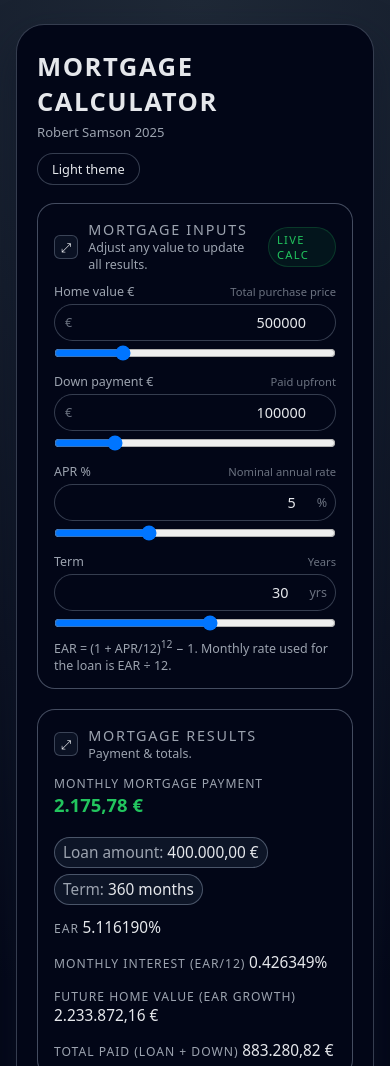
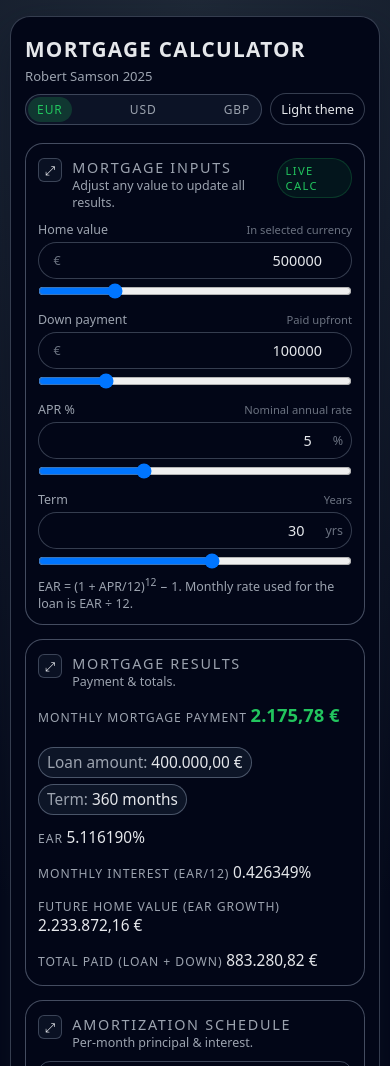
Before and after one commit to exluse-bit/mortgage-calculator, a plain HTML site: page index.html in a window 390 px wide. Shown: the top 1066 px of the page. Drawn offline with nearby package versions, Linux system fonts and the light colour scheme.

Commit message:
Update index.html

```diff
--- a/index.html
+++ b/index.html
@@ -3,8 +3,7 @@
 <head>
   <meta charset="UTF-8" />
   <title>Mortgage Calculations</title>
-  <meta name="viewport" content="width=device-width,
-    td:first-child, initial-scale=1" />
+  <meta name="viewport" content="width=device-width, initial-scale=1" />
   <style>
     :root {
       /* Default: dark theme */
@@ -84,6 +83,12 @@
       color: var(--text-muted);
     }
 
+    .header-controls {
+      display: flex;
+      gap: 8px;
+      align-items: center;
+    }
+
     .theme-toggle {
       padding: 6px 14px;
       border-radius: 999px;
@@ -102,6 +107,42 @@
     .theme-toggle:hover {
       transform: translateY(-1px);
       border-color: var(--accent-soft);
+    }
+
+    .currency-switch {
+      display: inline-flex;
+      align-items: center;
+      gap: 2px;
+      padding: 2px;
+      border-radius: 999px;
+      border: 1px solid var(--border-subtle);
+      background: rgba(15, 23, 42, 0.85);
+    }
+
+    body.light .currency-switch {
+      background: rgba(248, 250, 252, 0.95);
+    }
+
+    .currency-btn {
+      border: none;
+      background: transparent;
+      padding: 4px 9px;
+      font-size: 0.75rem;
+      border-radius: 999px;
+      cursor: pointer;
+      color: var(--text-muted);
+      letter-spacing: 0.08em;
+      text-transform: uppercase;
+      transition: background 0.15s ease, color 0.15s ease, transform 0.1s ease;
+    }
+
+    .currency-btn:hover {
+      transform: translateY(-1px);
+    }
+
+    .currency-btn.active {
+      background: var(--accent-soft);
+      color: var(--accent);
     }
 
     .grid-main {
@@ -222,7 +263,6 @@
       background: #f8fafc;
     }
 
-    /* subtle lift for input shells */
     .input-shell:hover {
       transform: translateY(-2px);
       box-shadow: 0 2px 6px rgba(0, 0, 0, 0.25);
@@ -239,6 +279,11 @@
       font-size: 0.78rem;
       color: #6b7280;
       white-space: nowrap;
+    }
+
+    .currency-prefix {
+      min-width: 1.3em;
+      text-align: center;
     }
 
     input[type="number"],
@@ -456,6 +501,72 @@
         opacity: 1;
       }
     }
+      @media (max-width: 600px) {
+      body {
+        padding: 16px 10px 24px;
+        align-items: stretch;
+        justify-content: flex-start;
+      }
+
+      .app {
+        padding: 18px 14px 18px;
+        border-radius: 20px;
+      }
+
+      .app-header {
+        align-items: flex-start;
+        gap: 8px;
+      }
+
+      .app-header-main h1 {
+        font-size: 1.3rem;
+      }
+
+      .header-controls {
+        width: 100%;
+        justify-content: space-between;
+        flex-wrap: wrap;
+        row-gap: 6px;
+      }
+
+      .currency-switch {
+        flex: 1 1 auto;
+        justify-content: space-between;
+      }
+
+      .theme-toggle {
+        padding-inline: 10px;
+        white-space: nowrap;
+      }
+
+      .card {
+        padding: 14px 12px 12px;
+      }
+
+      .card-header {
+        align-items: flex-start;
+      }
+
+      .grid-main {
+        gap: 14px;
+        margin-bottom: 14px;
+      }
+
+      .grid-secondary {
+        gap: 12px;
+        margin-top: 14px;
+      }
+
+      .table-container {
+        max-height: 220px;
+      }
+
+      /* disable hover lift on touch-sized screens */
+      .card:not(.fullscreen):hover {
+        transform: none;
+        box-shadow: none;
+      }
+    }
   </style>
   <script src="https://cdn.jsdelivr.net/npm/chart.js"></script>
 </head>
@@ -466,7 +577,15 @@
         <h1>Mortgage Calculator</h1>
         <p>Robert Samson 2025</p>
       </div>
-      <button id="theme-toggle" class="theme-toggle" type="button">Light theme</button>
+
+      <div class="header-controls">
+        <div class="currency-switch" aria-label="Currency">
+          <button class="currency-btn active" type="button" data-currency="EUR">EUR</button>
+          <button class="currency-btn" type="button" data-currency="USD">USD</button>
+          <button class="currency-btn" type="button" data-currency="GBP">GBP</button>
+        </div>
+        <button id="theme-toggle" class="theme-toggle" type="button">Light theme</button>
+      </div>
     </header>
 
     <!-- MAIN GRID: Mortgage inputs + results -->
@@ -488,11 +607,11 @@
         <div class="grid-inputs">
           <div class="field">
             <div class="field-label">
-              Home value €
-              <span>Total purchase price</span>
+              Home value
+              <span>In selected currency</span>
             </div>
             <div class="input-shell">
-              <span class="prefix">€</span>
+              <span class="prefix currency-prefix">€</span>
               <input id="home-value" type="number" min="0" step="1000" value="500000" />
             </div>
             <input id="home-value-slider" class="slider" type="range" min="50000" max="2000000" step="5000" value="500000" />
@@ -500,11 +619,11 @@
 
           <div class="field">
             <div class="field-label">
-              Down payment €
+              Down payment
               <span>Paid upfront</span>
             </div>
             <div class="input-shell">
-              <span class="prefix">€</span>
+              <span class="prefix currency-prefix">€</span>
               <input id="down-payment" type="number" min="0" step="1000" value="100000" />
             </div>
             <input id="down-payment-slider" class="slider" type="range" min="0" max="500000" step="5000" value="100000" />
@@ -556,11 +675,11 @@
         <div class="results">
           <p>
             <strong>Monthly mortgage payment</strong>
-            <span id="monthly-payment" class="highlight">€ 0,00</span>
+            <span id="monthly-payment" class="highlight">—</span>
           </p>
 
           <div class="badge-row">
-            <span class="badge">Loan amount: <b id="loan-amount">€ 0,00</b></span>
+            <span class="badge">Loan amount: <b id="loan-amount">—</b></span>
             <span class="badge">Term: <b><span id="months">0</span> months</b></span>
           </div>
 
@@ -574,11 +693,11 @@
           </p>
           <p>
             <strong>Future home value (EAR growth)</strong>
-            <span id="future-value">€ 0,00</span>
+            <span id="future-value">—</span>
           </p>
           <p>
             <strong>Total paid (loan + down)</strong>
-            <span id="total-paid">€ 0,00</span>
+            <span id="total-paid">—</span>
           </p>
         </div>
       </section>
@@ -636,11 +755,25 @@
   </div>
 
   <script>
+    /* ---------- currency config ---------- */
+    var currentCurrency = "EUR";
+
+    var currencyConfig = {
+      EUR: { locale: "de-DE", currency: "EUR", symbol: "€" },
+      USD: { locale: "en-US", currency: "USD", symbol: "$" },
+      GBP: { locale: "en-GB", currency: "GBP", symbol: "£" }
+    };
+
+    function getCurrencyConfig() {
+      return currencyConfig[currentCurrency] || currencyConfig.EUR;
+    }
+
     /* ---------- helpers ---------- */
     function formatCurrency(v) {
-      return v.toLocaleString("de-DE", {
+      var cfg = getCurrencyConfig();
+      return v.toLocaleString(cfg.locale, {
         style: "currency",
-        currency: "EUR",
+        currency: cfg.currency,
         minimumFractionDigits: 2,
         maximumFractionDigits: 2
       });
@@ -652,6 +785,30 @@
       var raw = typeof el.value === "string" ? el.value.replace(",", ".") : el.value;
       var val = parseFloat(raw);
       return isNaN(val) ? 0 : val;
+    }
+
+    function applyCurrencyUI() {
+      // update currency prefix symbols
+      var cfg = getCurrencyConfig();
+      document.querySelectorAll(".currency-prefix").forEach(function (el) {
+        el.textContent = cfg.symbol;
+      });
+
+      // update toggle button active state
+      document.querySelectorAll(".currency-btn").forEach(function (btn) {
+        var code = btn.getAttribute("data-currency");
+        btn.classList.toggle("active", code === currentCurrency);
+      });
+
+      // re-render all currency values with new formatting
+      updateMortgage();
+
+      // persist selection
+      try {
+        localStorage.setItem("currencyCode", currentCurrency);
+      } catch (e) {
+        // ignore storage errors
+      }
     }
 
     /* ---------- mortgage calc + amortization ---------- */
@@ -684,6 +841,18 @@
       var aprPercent = safeNumber("apr");
       var years = safeNumber("years");
 
+      // keep down-payment slider in sync with home value
+      var downSlider = document.getElementById("down-payment-slider");
+      var downInput = document.getElementById("down-payment");
+      if (downSlider && home > 0) {
+        downSlider.max = home;
+        if (down > home) {
+          down = home;
+          if (downInput) downInput.value = home;
+          downSlider.value = home;
+        }
+      }
+
       var loan = Math.max(home - down, 0);
       var months = Math.max(Math.round(years * 12), 0);
       var apr = aprPercent / 100;
@@ -691,8 +860,14 @@
       var monthlyRate = EAR / 12;
 
       var payment = 0;
-      if (loan > 0 && monthlyRate > 0 && months > 0) {
-        payment = (loan * monthlyRate) / (1 - Math.pow(1 + monthlyRate, -months));
+      if (loan > 0 && months > 0) {
+        if (monthlyRate > 0) {
+          // standard annuity formula
+          payment = (loan * monthlyRate) / (1 - Math.pow(1 + monthlyRate, -months));
+        } else {
+          // 0% APR: simple linear repayment
+          payment = loan / months;
+        }
       }
 
       var futureValue = home * Math.pow(1 + EAR, years);
@@ -711,7 +886,7 @@
       if (monthsEl) monthsEl.textContent = months.toString();
       if (earEl) earEl.textContent = (EAR * 100 || 0).toFixed(6) + "%";
       if (monthlyInterestEl) monthlyInterestEl.textContent = (monthlyRate * 100 || 0).toFixed(6) + "%";
-      if (monthlyPaymentEl) monthlyPaymentEl.textContent = formatCurrency(payment);
+      if (monthlyPaymentEl) monthlyPaymentEl.textContent = formatCurrency(payment || 0);
       if (futureValueEl) futureValueEl.textContent = formatCurrency(futureValue || 0);
       if (totalPaidEl) totalPaidEl.textContent = formatCurrency(totalPaid || 0);
 
@@ -720,7 +895,7 @@
       if (amortBody) {
         amortBody.innerHTML = "";
       }
-      if (loan > 0 && monthlyRate > 0 && months > 0 && amortBody) {
+      if (loan > 0 && months > 0 && amortBody) {
         var schedule = buildAmortization(loan, monthlyRate, months, payment);
         schedule.forEach(function (row) {
           var tr = document.createElement("tr");
@@ -789,7 +964,7 @@
                 y: {
                   ticks: {
                     callback: function (value) {
-                      return value.toLocaleString("de-DE");
+                      return value.toLocaleString(getCurrencyConfig().locale);
                     }
                   }
                 }
@@ -852,6 +1027,16 @@
 
     /* ---------- theme + init ---------- */
     window.addEventListener("DOMContentLoaded", function () {
+      // restore currency
+      try {
+        var savedCurrency = localStorage.getItem("currencyCode");
+        if (savedCurrency && currencyConfig[savedCurrency]) {
+          currentCurrency = savedCurrency;
+        }
+      } catch (e) {
+        // ignore
+      }
+
       // restore mortgage state if any
       try {
         var saved = localStorage.getItem("mortgageState");
@@ -897,6 +1082,16 @@
       attachInputSync("apr", "apr-slider");
       attachInputSync("years", "years-slider");
 
+      // currency buttons
+      document.querySelectorAll(".currency-btn").forEach(function (btn) {
+        btn.addEventListener("click", function () {
+          var code = btn.getAttribute("data-currency");
+          if (!code || !currencyConfig[code]) return;
+          currentCurrency = code;
+          applyCurrencyUI();
+        });
+      });
+
       // theme toggle
       var themeToggleBtn = document.getElementById("theme-toggle");
 
@@ -938,37 +1133,37 @@
 
       // fullscreen toggle
       function updateBodyFullscreenState() {
-        if (document.querySelector('.card.fullscreen')) {
-          document.body.classList.add('fullscreen-active');
+        if (document.querySelector(".card.fullscreen")) {
+          document.body.classList.add("fullscreen-active");
         } else {
-          document.body.classList.remove('fullscreen-active');
+          document.body.classList.remove("fullscreen-active");
         }
       }
 
-      document.querySelectorAll('.card').forEach(function(card){
-        var openBtn = card.querySelector('.fullscreen-open');
-        var closeBtn = card.querySelector('.fullscreen-close');
+      document.querySelectorAll(".card").forEach(function (card) {
+        var openBtn = card.querySelector(".fullscreen-open");
+        var closeBtn = card.querySelector(".fullscreen-close");
         if (openBtn) {
-          openBtn.addEventListener('click', function(){
-            card.classList.add('fullscreen');
+          openBtn.addEventListener("click", function () {
+            card.classList.add("fullscreen");
             updateBodyFullscreenState();
           });
         }
         if (closeBtn) {
-          closeBtn.addEventListener('click', function(){
-            card.classList.remove('fullscreen');
+          closeBtn.addEventListener("click", function () {
+            card.classList.remove("fullscreen");
             updateBodyFullscreenState();
           });
         }
       });
 
       // close fullscreen on ESC
-      document.addEventListener('keydown', function (e) {
-        if (e.key === 'Escape') {
+      document.addEventListener("keydown", function (e) {
+        if (e.key === "Escape") {
           var any = false;
-          document.querySelectorAll('.card.fullscreen').forEach(function (card) {
+          document.querySelectorAll(".card.fullscreen").forEach(function (card) {
             any = true;
-            card.classList.remove('fullscreen');
+            card.classList.remove("fullscreen");
           });
           if (any) {
             updateBodyFullscreenState();
@@ -976,8 +1171,8 @@
         }
       });
 
-      // initial calculation
-      updateMortgage();
+      // initial currency styling + calculation
+      applyCurrencyUI();
     });
   </script>
 </body>
```
